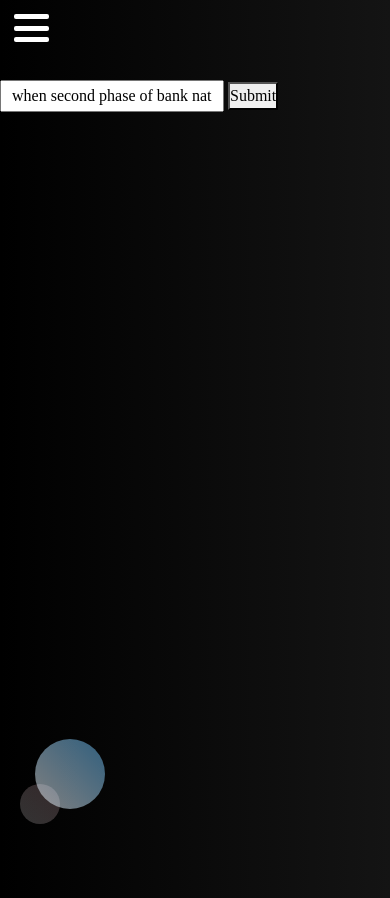
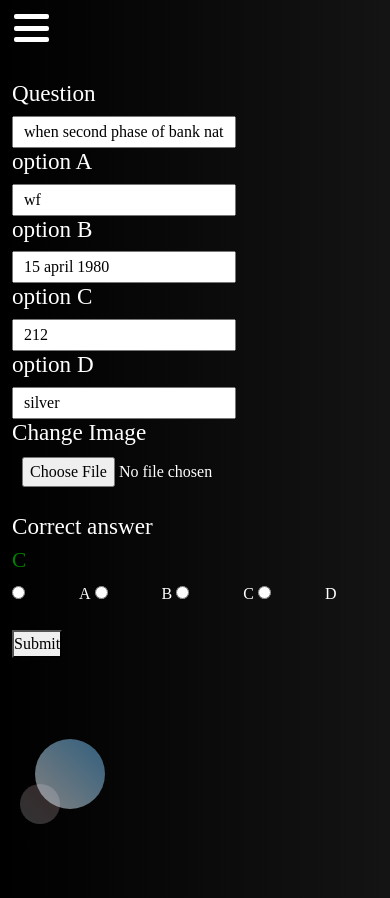
Before and after one commit to varunjha18/Quizzly-updated, a Django app: page /edit_question/2/2 in a window 390 px wide. Shown: the top 898 px of the page. Run offline with Django 3.2, Linux system fonts and the light colour scheme; data comes from the database, SQL or seed files in the repository; some libraries are stand-ins or nearby versions.

Commit message:
added image to questions, media query

```diff
--- a/quizzes/models.py
+++ b/quizzes/models.py
@@ -17,15 +17,11 @@ class Question(models.Model):
     problem=models.TextField()
     option_1=models.CharField(max_length=200)
     option_2=models.CharField(max_length=200)
-    option_3=models.CharField(max_length=200)
+    option_3=models.CharField(max_length=200,default='Both of these')
     option_4=models.CharField(max_length=200,default='None of these')
-    option_5=models.CharField(max_length=200,blank=True)
-    option_6=models.CharField(max_length=200,blank=True)
-    option_7=models.CharField(max_length=200,blank=True)
     correct_answer=MultiSelectField(choices=option_choices)
     prob_img_1=models.ImageField(upload_to="photos/%y/%m/",blank=True)
     prob_img_2=models.ImageField(upload_to="photos/%y/%m/",blank=True)
-    prob_img_3=models.ImageField(upload_to="photos/%y/%m/",blank=True)
     points=models.IntegerField(default=10)
     date_created=models.DateTimeField(blank=True,default=datetime.now())
 
--- a/quizzes/views.py
+++ b/quizzes/views.py
@@ -83,7 +83,7 @@ def question(request,quiz_id):
 
 
 
-            print(previous_high,'gggggggggggggggggggggggggggggggggggggggggggggggggggggggggggggggg')
+            # print(previous_high,'ggggggggggggggggggggggggg')
             if previous_high.exists():
                 previous_high=previous_high[0]
                 if score>previous_high.score:
@@ -157,10 +157,11 @@ def create_questions(request,quiz_id,no_of_ques):
                 option_3=request.POST.get('question-'+str(j+1)+'-option-3')
                 option_4=request.POST.get('question-'+str(j+1)+'-option-4')
                 correct_ans=request.POST.get('question-'+str(j+1)+'-correct')
+                prob_img_1=request.FILES.get( 'image-'+str(j+1))
                 # print('gjwvfjkbkjbijkjkbwfewev')
             # print(problem,question_no,option_1,option_2,option_3,option_4,option_5,correct_ans)
 
-                question=Question(quiz_id=quiz_id,problem=problem,question_no=question_no,option_1=option_1,option_2=option_2,option_3=option_3,option_4=option_4,correct_answer=correct_ans)
+                question=Question(quiz_id=quiz_id,problem=problem,question_no=question_no,option_1=option_1,option_2=option_2,option_3=option_3,option_4=option_4,correct_answer=correct_ans,prob_img_1=prob_img_1)
 
                 question.save()
 
--- a/templates/edit_question.html
+++ b/templates/edit_question.html
@@ -5,7 +5,26 @@
 <!-- custom_css______custom_css_______custom_css -->
 
 
-{% block custom_css %}{% endblock custom_css %}
+{% block custom_css %}
+<style>
+    /* input[type='radio'] {
+        display: none;
+    }
+
+    .label {
+        padding: 0px 30px;
+        color: black;
+        font-size: 25px;
+        margin-right: 20px;
+        border: 1px solid black;
+        font-weight: 600;
+    }
+
+    input[type='radio']:checked+label {
+        background: black;
+        color: white;
+    } */
+</style>{% endblock custom_css %}
 
 
 
@@ -15,12 +34,37 @@
 
 
 {% block content %}
-<form action="{% url 'edit_question' question.quiz_id  question.question_no %}" method="POST">
-{% csrf_token %}
-<input type="text" name='problem' value="{{question.problem}}">
-<button>Submit</button>
-</form>
- {% endblock content %}
+<div class="container mx-8 my-3">
+
+    <form action="{% url 'edit_question' question.quiz_id  question.question_no %}" method="POST">
+        {% csrf_token %}
+        <h3>Question</h3> <input type="text" name='problem' value="{{question.problem}}"> <br>
+        <h3>option A</h3><input type="text" name='option_1' value="{{question.option_1}}"><br>
+        <h3>option B</h3><input type="text" name='option_2' value="{{question.option_2}}"><br>
+        <h3>option C</h3><input type="text" name='option_3' value="{{question.option_3}}"><br>
+        <h3>option D</h3><input type="text" name='option_4' value="{{question.option_4}}"><br> {% if question.prob_img_1 %}
+        <img src="{{question.prob_img_1}}" alt="" style="max-width: 500px;">{% endif %}
+        <h3>Change Image</h3> <input type="file" name="prob_img_1">
+
+
+        <br><br>
+
+        <h3>Correct answer</h3>
+        <h4 style='color:green'>{{question.correct_answer}}</h4>
+
+        <input {% if question.correct_answer is "A" %} checked {% endif %} type="radio" name="question-correct" value="A" id='option_A' style="margin-right: 50px;" />
+        <label for="option_A">A</label>
+        <input {% if question.correct_answer is 'B' %}checked{% endif %} type="radio" name="question-correct" value="B" id='option_B' style="margin-right: 50px;" />
+        <label for="option_B">B</label>
+        <input {% if question.correct_answer is 'C' %}checked{% endif %} type="radio" name="question-correct" value="C" id='option_C' style="margin-right: 50px;" />
+        <label for="option_C">C</label>
+        <input {% if question.correct_answer is 'D' %}checked{% endif %} type="radio" name="question-correct" value="D" id='option_D' style="margin-right: 50px;" />
+        <label for="option_D">D</label>
+        <br><br>
+        <button>Submit</button>
+    </form>
+</div>
+{% endblock content %}
 <!-- jhvjhvjfkjb -->
 
 {% block custom_js %} {% endblock custom_js %}
```
Also changed, not shown: templates/chat_room.html (+18 -1 lines), templates/questions.html (+12 -9 lines), db.sqlite3, forums/migrations/0003_forum_forum_image.py (added), media/photos/21/06/134821178_237987161021838_5682684072027448486_n.jpg (added), quizzes/migrations/0044_auto_20210622_2223.py (added).
